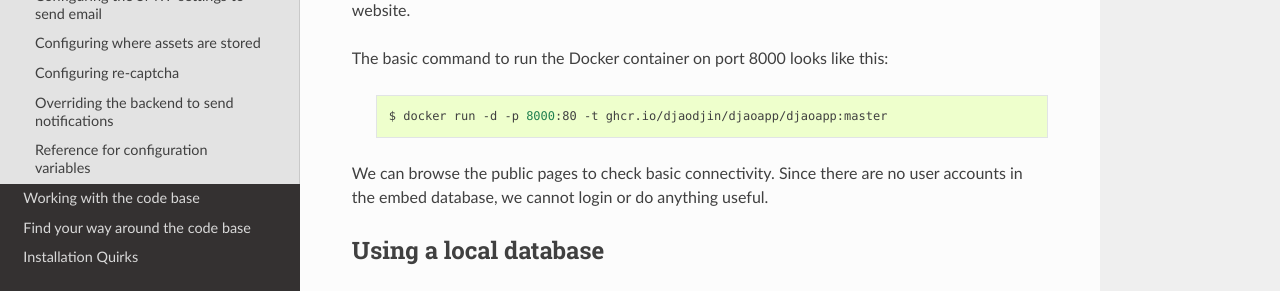
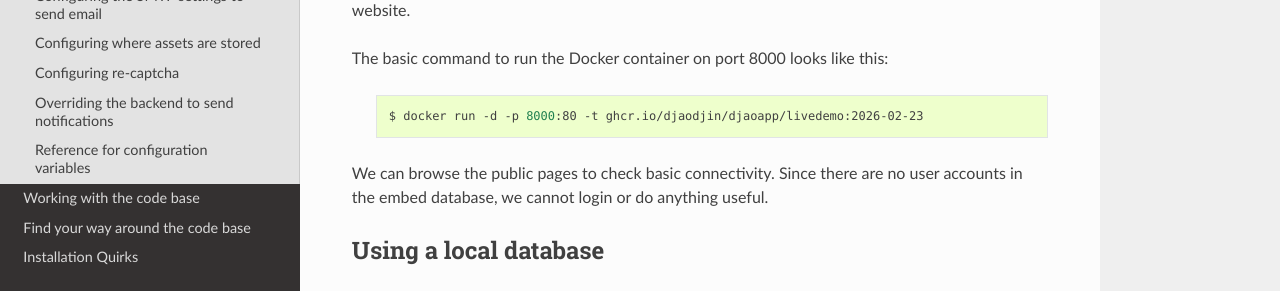
Before and after one commit to djaodjin/djaoapp, a Sphinx documentation site: the page built from docs/runtime-config.rst, in a window 1280 px wide and 900 px high. Shown: the part 185-476 px from the top of the window. Built offline with Sphinx 7.4.7 and the Read the Docs theme 3.1.0, drawn with Linux system fonts in a browser that asks for light colours.

Commit message:
reflects tagged version container

```diff
--- a/docs/runtime-config.rst
+++ b/docs/runtime-config.rst
@@ -8,7 +8,7 @@ The basic command to run the Docker container on port 8000 looks like this:
 
     .. code-block:: shell
 
-        $ docker run -d -p 8000:80 -t ghcr.io/djaodjin/djaoapp/djaoapp:master
+        $ docker run -d -p 8000:80 -t ghcr.io/djaodjin/djaoapp/livedemo:2026-02-23
 
 We can browse the public pages to check basic connectivity. Since there are no
 user accounts in the embed database, we cannot login or do anything useful.
```
